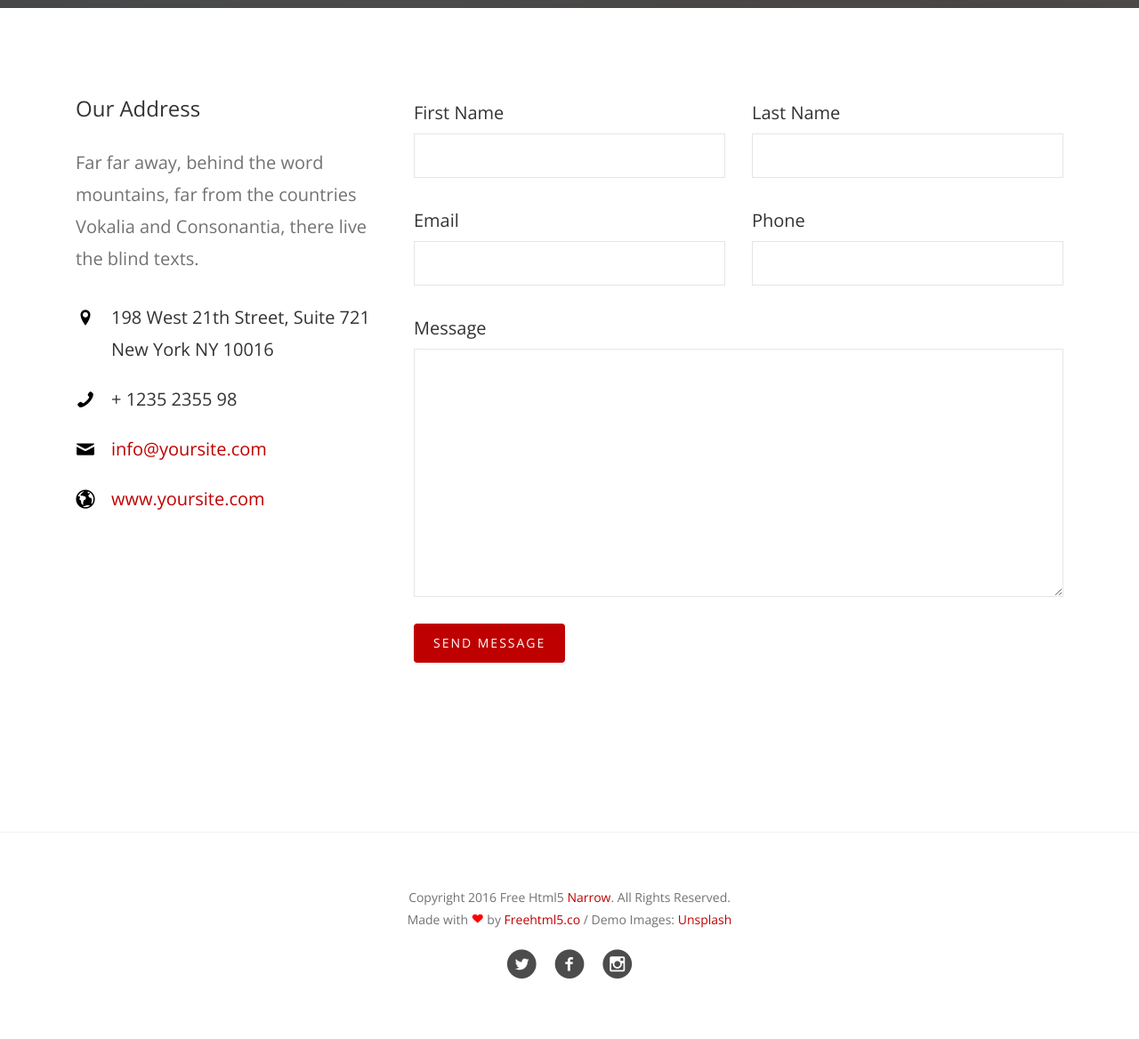
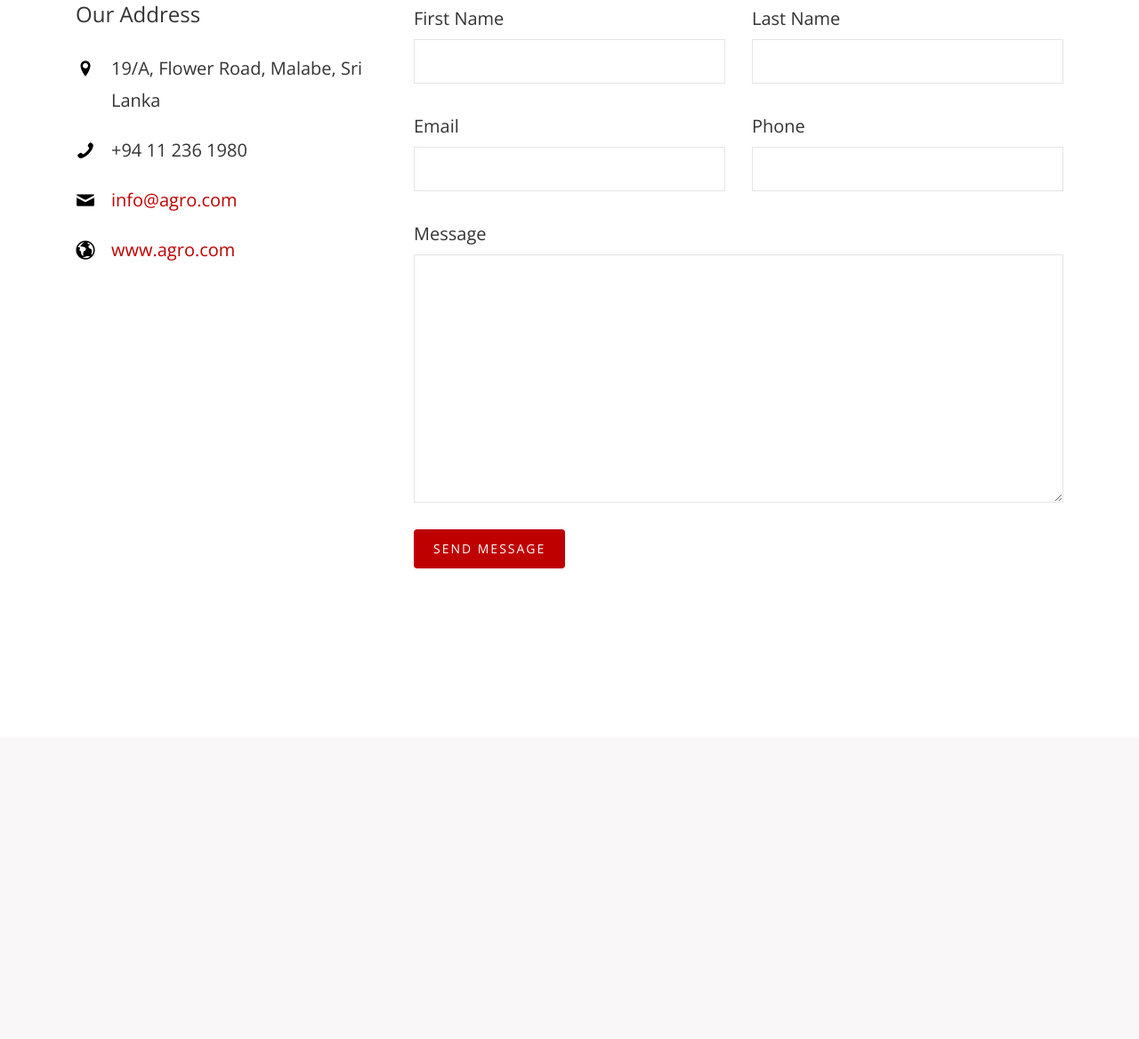
Before and after one commit to Siyumii/Agro_Website_Assesment, a plain HTML site: page contact.html in a window 1280 px wide. Shown: the part 666-1834 px from the top of the page at 89% size. After the commit the page ends 1495 px from the top, so only its background shows below. Drawn offline with nearby package versions, Linux system fonts and the light colour scheme; files whose address does not match are found by name.

Commit message:
Update contact.html

```diff
--- a/contact.html
+++ b/contact.html
@@ -97,7 +97,7 @@
 					<div class="row">
 						<div class="col-md-8 col-md-offset-2 float-overlay">
 							<h2>Contact Us</h2>
-							<h3>Separated they live in Bookmarksgrove right at the coast of the Semantics, a large language ocean.</h3>
+
 						</div>
 					</div>
 				</div>
@@ -108,12 +108,12 @@
 			<div class="container">
 				<div class="col-md-4 animate-box">
 					<h3 class="section-title">Our Address</h3>
-					<p>Far far away, behind the word mountains, far from the countries Vokalia and Consonantia, there live the blind texts.</p>
+
 					<ul class="contact-info">
-						<li><i class="icon-location-pin"></i>198 West 21th Street, Suite 721 New York NY 10016</li>
-						<li><i class="icon-phone2"></i>+ 1235 2355 98</li>
-						<li><i class="icon-mail"></i><a href="#">info@yoursite.com</a></li>
-						<li><i class="icon-globe2"></i><a href="#">www.yoursite.com</a></li>
+						<li><i class="icon-location-pin"></i>19/A, Flower Road, Malabe, Sri Lanka</li>
+						<li><i class="icon-phone2"></i>+94 11 236 1980  </li>
+						<li><i class="icon-mail"></i><a href="#">info@agro.com</a></li>
+						<li><i class="icon-globe2"></i><a href="#">www.agro.com</a></li>
 					</ul>
 				</div>
 				<div class="col-md-8 animate-box">
@@ -156,20 +156,7 @@
 		<!-- <div id="map" class="fh5co-map animate-box"></div> -->
 		<!-- END map -->
 		<footer>
-			<div id="footer" class="fh5co-border-line">
-				<div class="container">
-					<div class="row">
-						<div class="col-md-6 col-md-offset-3 text-center">
-							<p>Copyright 2016 Free Html5 <a href="#">Narrow</a>. All Rights Reserved. <br>Made with <i class="icon-heart3 love"></i> by <a href="http://freehtml5.co/" target="_blank">Freehtml5.co</a> / Demo Images: <a href="https://unsplash.com/" target="_blank">Unsplash</a></p>
-							<p class="fh5co-social-icons">
-								<a href="#"><i class="icon-twitter-with-circle"></i></a>
-								<a href="#"><i class="icon-facebook-with-circle"></i></a>
-								<a href="#"><i class="icon-instagram-with-circle"></i></a>
-							</p>
-						</div>
-					</div>
-				</div>
-			</div>
+
 		</footer>
 	</div>
 	<!-- END: box-wrap -->
```
